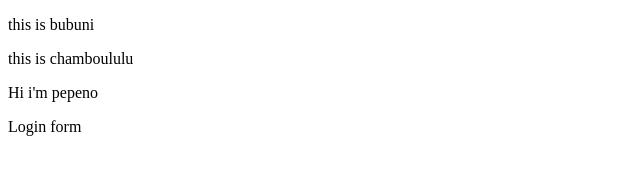
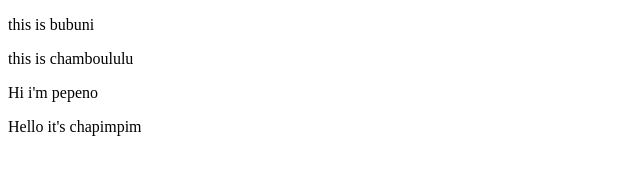
Before and after one commit to Buboun/LearningGit, a plain HTML site: page index.html in a window 1280 px wide. Shown: the full height of the page, 0-640 px from the left. Drawn offline with Linux system fonts and the light colour scheme.

Commit message:
adding chapimpim

```diff
--- a/index.html
+++ b/index.html
@@ -9,7 +9,7 @@
 	<p>this is chamboululu</p>
 	<p>Hi i'm pepeno</p>
 
-	Login form
+	<p>Hello it's chapimpim</p>
 
 </body>
 </html>
```
